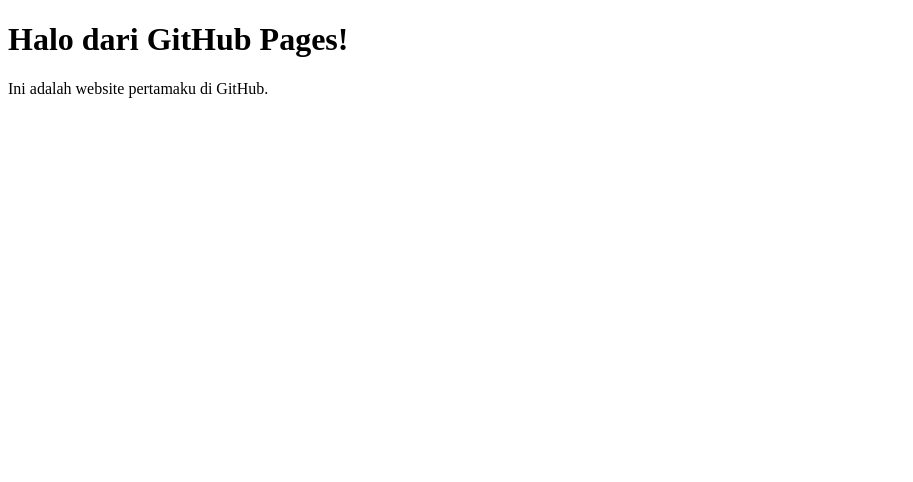
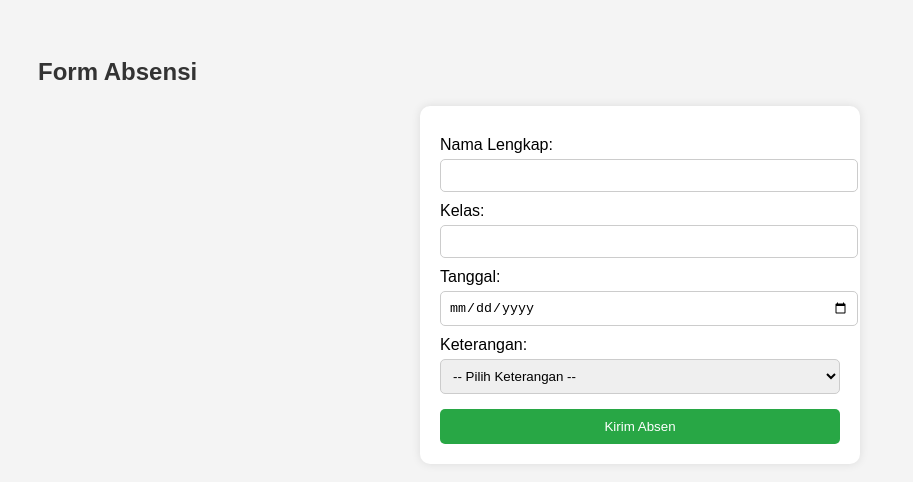
Before and after one commit to meisyapg/coba-html, a plain HTML site: page index.html in a window 1280 px wide. Shown: the whole page, without its empty margins (0-913 px from the left). Drawn offline with Linux system fonts and the light colour scheme.

Commit message:
Update index.html

```diff
--- a/index.html
+++ b/index.html
@@ -1,10 +1,74 @@
 <!DOCTYPE html>
-<html>
+<html lang="id">
 <head>
-  <title>Halo Dunia</title>
+  <meta charset="UTF-8">
+  <meta name="viewport" content="width=device-width, initial-scale=1.0">
+  <title>Form Absensi</title>
+  <style>
+    body {
+      font-family: Arial, sans-serif;
+      padding: 30px;
+      background-color: #f4f4f4;
+    }
+    h2 {
+      color: #333;
+    }
+    form {
+      background: white;
+      padding: 20px;
+      border-radius: 10px;
+      max-width: 400px;
+      margin: auto;
+      box-shadow: 0 0 10px rgba(0,0,0,0.1);
+    }
+    label {
+      display: block;
+      margin-top: 10px;
+    }
+    input, select {
+      width: 100%;
+      padding: 8px;
+      margin-top: 5px;
+      border: 1px solid #ccc;
+      border-radius: 5px;
+    }
+    button {
+      margin-top: 15px;
+      background-color: #28a745;
+      color: white;
+      padding: 10px;
+      width: 100%;
+      border: none;
+      border-radius: 5px;
+      cursor: pointer;
+    }
+    button:hover {
+      background-color: #218838;
+    }
+  </style>
 </head>
 <body>
-  <h1>Halo dari GitHub Pages!</h1>
-  <p>Ini adalah website pertamaku di GitHub.</p>
+  <h2>Form Absensi</h2>
+  <form action="#" method="post">
+    <label for="nama">Nama Lengkap:</label>
+    <input type="text" id="nama" name="nama" required>
+
+    <label for="kelas">Kelas:</label>
+    <input type="text" id="kelas" name="kelas" required>
+
+    <label for="tanggal">Tanggal:</label>
+    <input type="date" id="tanggal" name="tanggal" required>
+
+    <label for="keterangan">Keterangan:</label>
+    <select id="keterangan" name="keterangan" required>
+      <option value="">-- Pilih Keterangan --</option>
+      <option value="Hadir">Hadir</option>
+      <option value="Izin">Izin</option>
+      <option value="Sakit">Sakit</option>
+      <option value="Alfa">Alfa</option>
+    </select>
+
+    <button type="submit">Kirim Absen</button>
+  </form>
 </body>
 </html>
```
